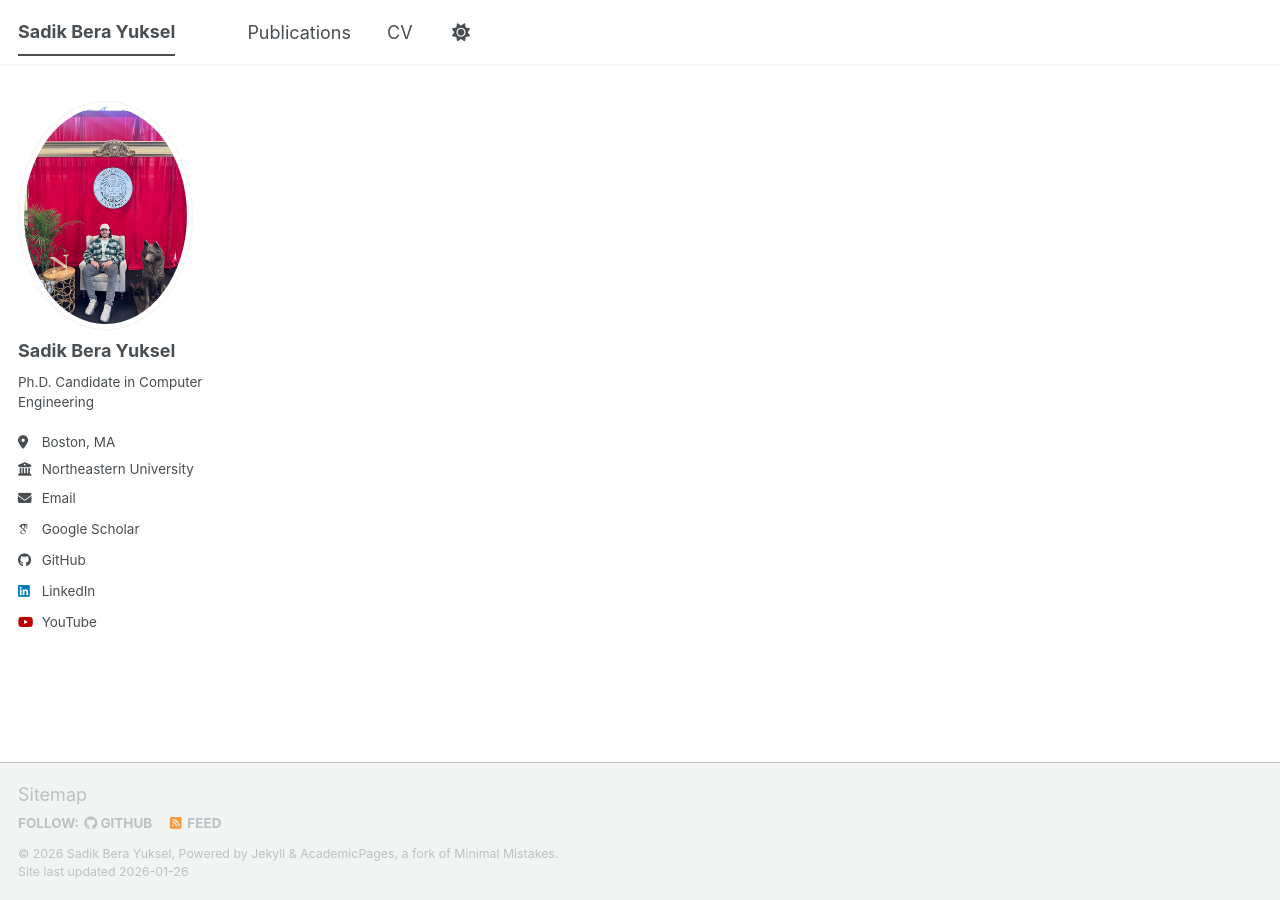
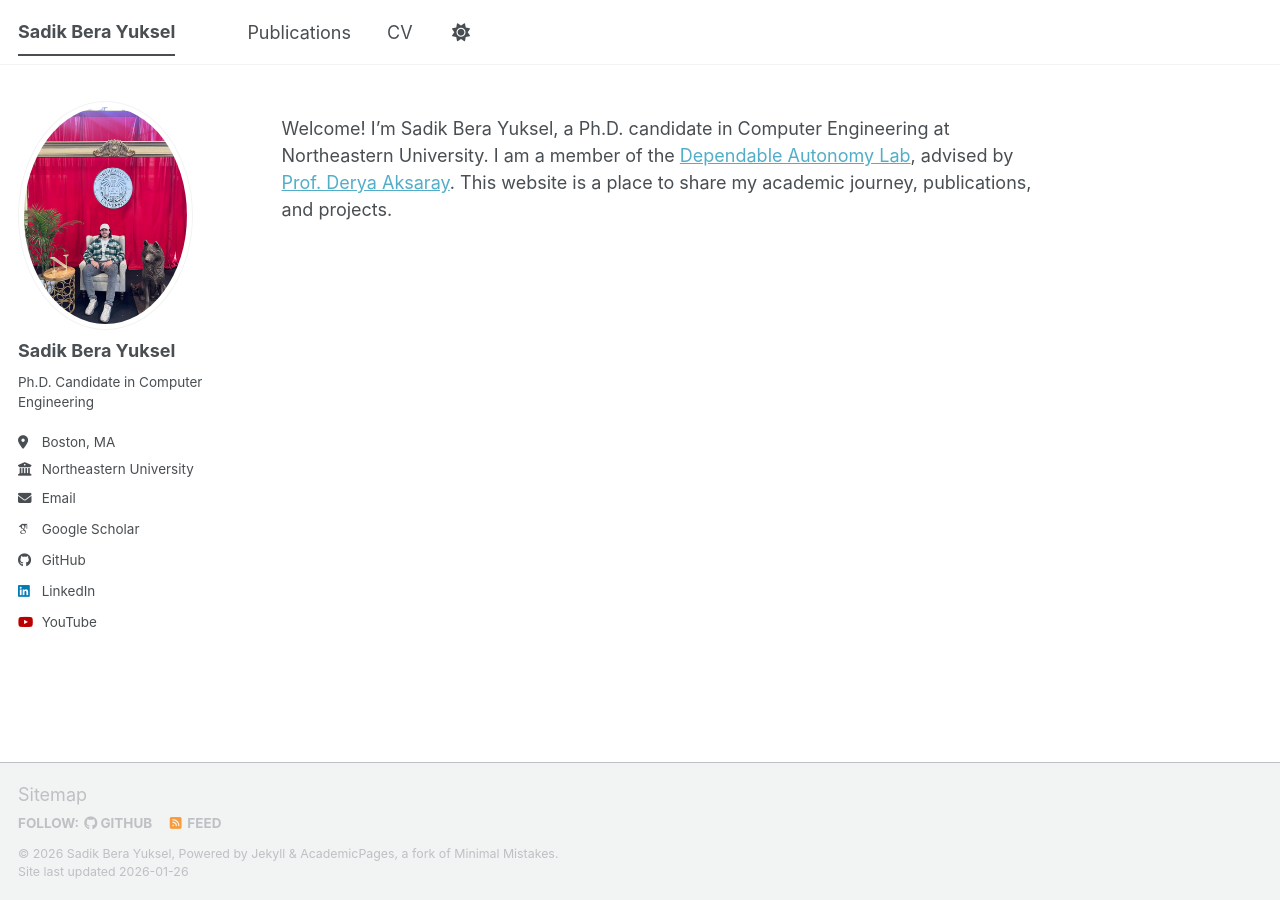
Before and after one commit to Berayksl/Berayksl.github.io, a Jekyll site: the page built from _pages/about.md, in a window 1280 px wide. Built offline with Jekyll 4.4.1, drawn with Linux system fonts in a browser that asks for light colours; some web fonts are replaced; a script bundle is joined from its source files by our own code; library files that are not in the unit come from our copies.

Commit message:
fixed front page

```diff
--- a/_pages/about.md
+++ b/_pages/about.md
@@ -6,3 +6,5 @@ redirect_from:
   - /about/
   - /about.html
 ---
+
+Welcome! I’m Sadik Bera Yuksel, a Ph.D. candidate in Computer Engineering at Northeastern University. I am a member of the [Dependable Autonomy Lab](https://sites.google.com/view/daksaray/dependable-autonomy-lab-dal?authuser=0), advised by [Prof. Derya Aksaray](https://scholar.google.com/citations?user=kCEHo6EAAAAJ&hl=en). This website is a place to share my academic journey, publications, and projects.
```
